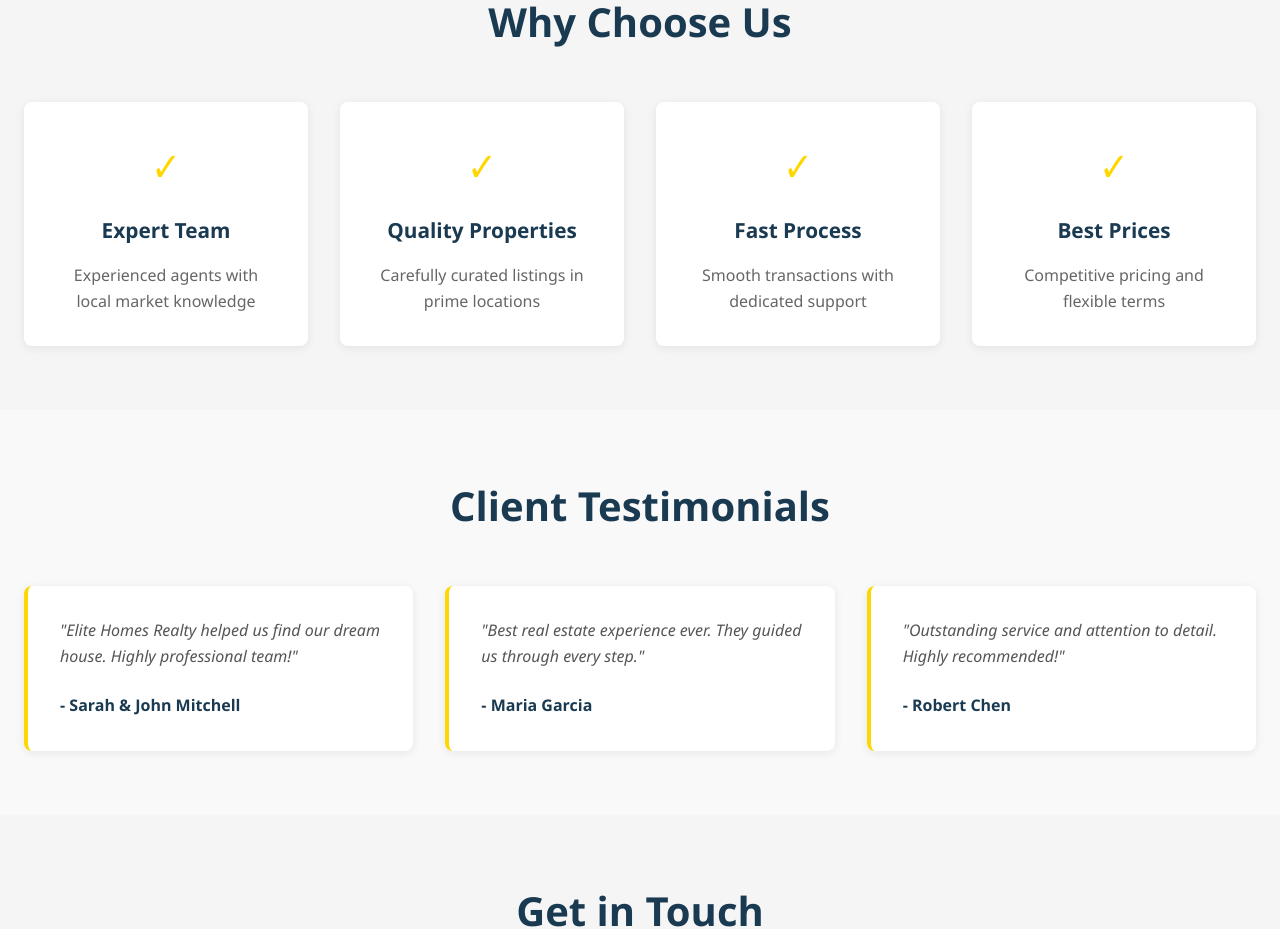
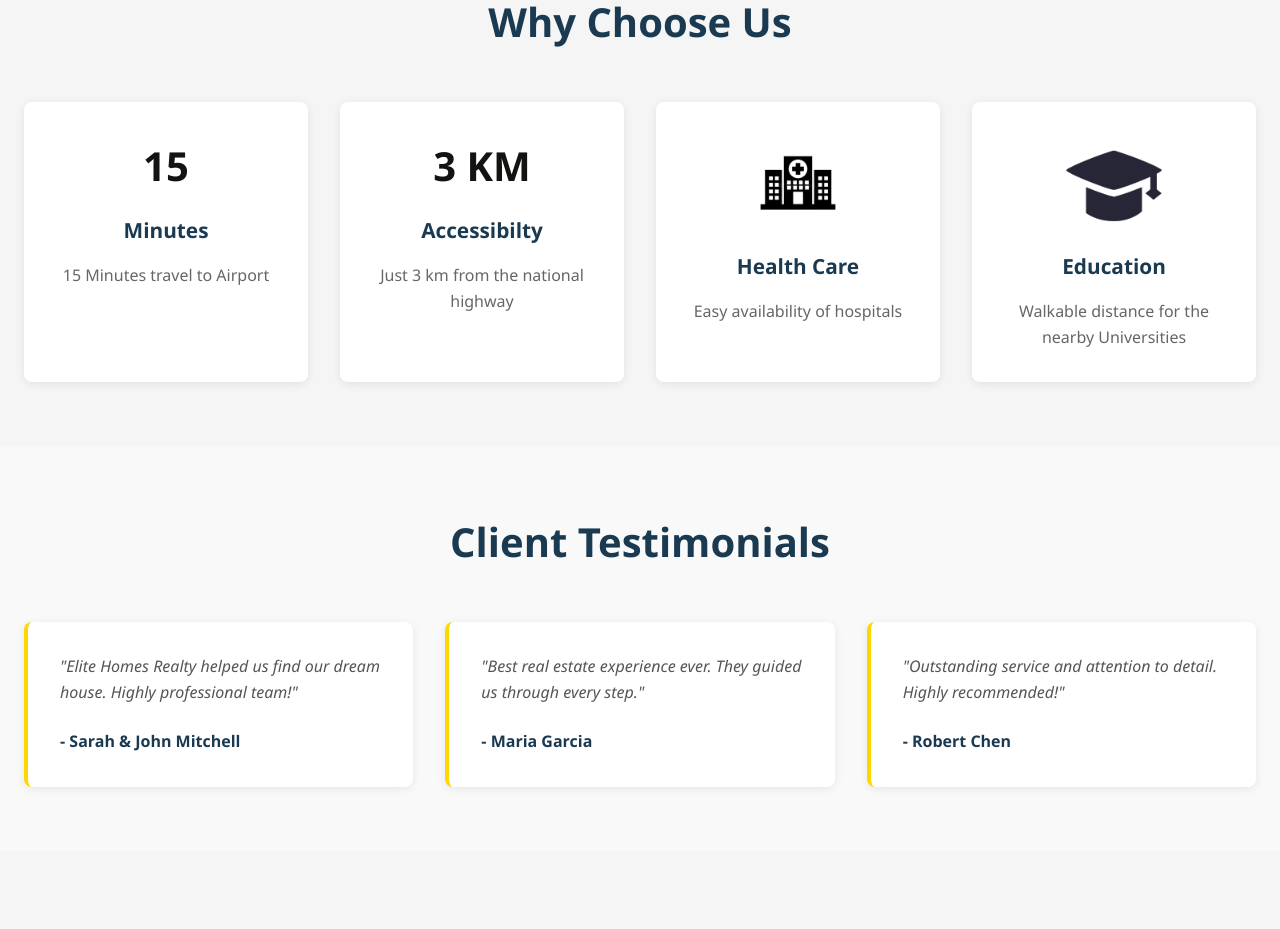
Before and after one commit to Joshuajoshu/nilavanam, a React (Vite) app: page / in a window 1280 px wide. Shown: the part 3520-4449 px from the top of the page. Built offline with nearby package versions, Linux system fonts and the light colour scheme.

Commit message:
main image test59

```diff
--- a/src/App.css
+++ b/src/App.css
@@ -469,9 +469,18 @@ body {
 
 .feature-icon {
   display: inline-block;
+  font-weight: bold;
   font-size: clamp(2rem, 5vw, 2.5rem);
-  color: #ffd700;
+  color: #131311;
   margin-bottom: 1rem;
+}
+
+.feature-logo {
+  width: clamp(60px, 12vw, 100px);
+  height: clamp(60px, 12vw, 100px);
+  object-fit: contain;
+  margin: 0 auto 1rem auto;
+  display: block;
 }
 
 .feature h3 {
--- a/src/App.jsx
+++ b/src/App.jsx
@@ -1,5 +1,7 @@
 import './App.css'
 import mainImage from './images/main.png'
+import eduLogo from './assets/edu_logo.png'
+import hspLogo from './assets/hsp_logo.png'
 import img1 from './images/1.jpeg'
 import img2 from './images/2.jpeg'
 import img3 from './images/3.jpeg'
@@ -164,24 +166,24 @@ function App() {
         <h2>Why Choose Us</h2>
         <div className="features-grid">
           <div className="feature">
-            <span className="feature-icon">✓</span>
-            <h3>Expert Team</h3>
-            <p>Experienced agents with local market knowledge</p>
+            <span className="feature-icon">15</span>
+            <h3>Minutes</h3>
+            <p>15 Minutes travel to Airport</p>
           </div>
           <div className="feature">
-            <span className="feature-icon">✓</span>
-            <h3>Quality Properties</h3>
-            <p>Carefully curated listings in prime locations</p>
+            <span className="feature-icon">3 KM</span>
+            <h3>Accessibilty</h3>
+            <p>Just 3 km from the national highway</p>
           </div>
           <div className="feature">
-            <span className="feature-icon">✓</span>
-            <h3>Fast Process</h3>
-            <p>Smooth transactions with dedicated support</p>
+            <img src={hspLogo} alt="Fast Process" className="feature-logo" />
+            <h3>Health Care</h3>
+            <p>Easy availability of hospitals</p>
           </div>
           <div className="feature">
-            <span className="feature-icon">✓</span>
-            <h3>Best Prices</h3>
-            <p>Competitive pricing and flexible terms</p>
+            <img src={eduLogo} alt="Best Prices" className="feature-logo" />
+            <h3>Education</h3>
+            <p>Walkable distance for the nearby Universities</p>
           </div>
         </div>
       </section>
```
Also changed, not shown: src/assets/edu_logo.png (added), src/assets/hsp_logo.png (added).
